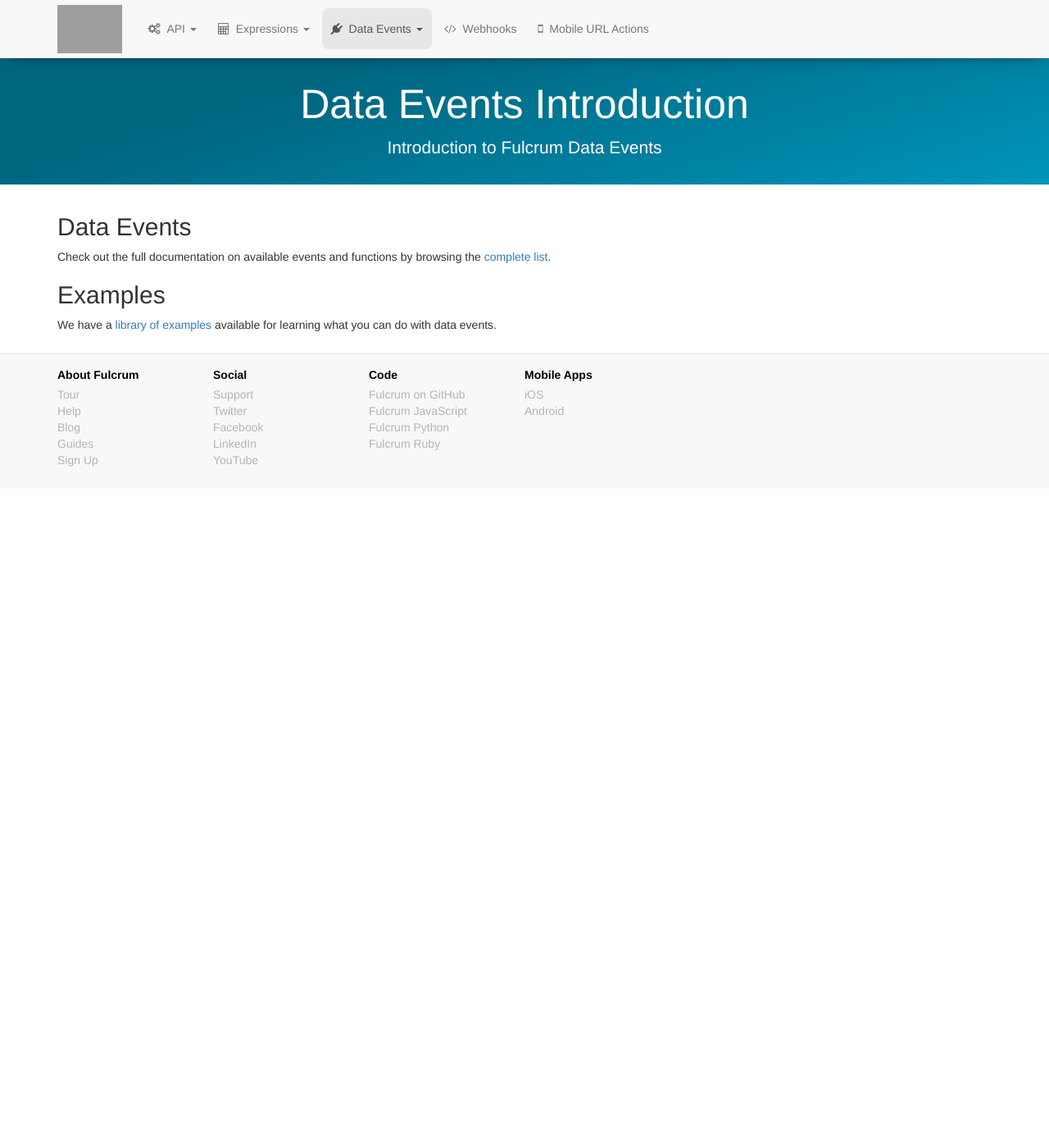
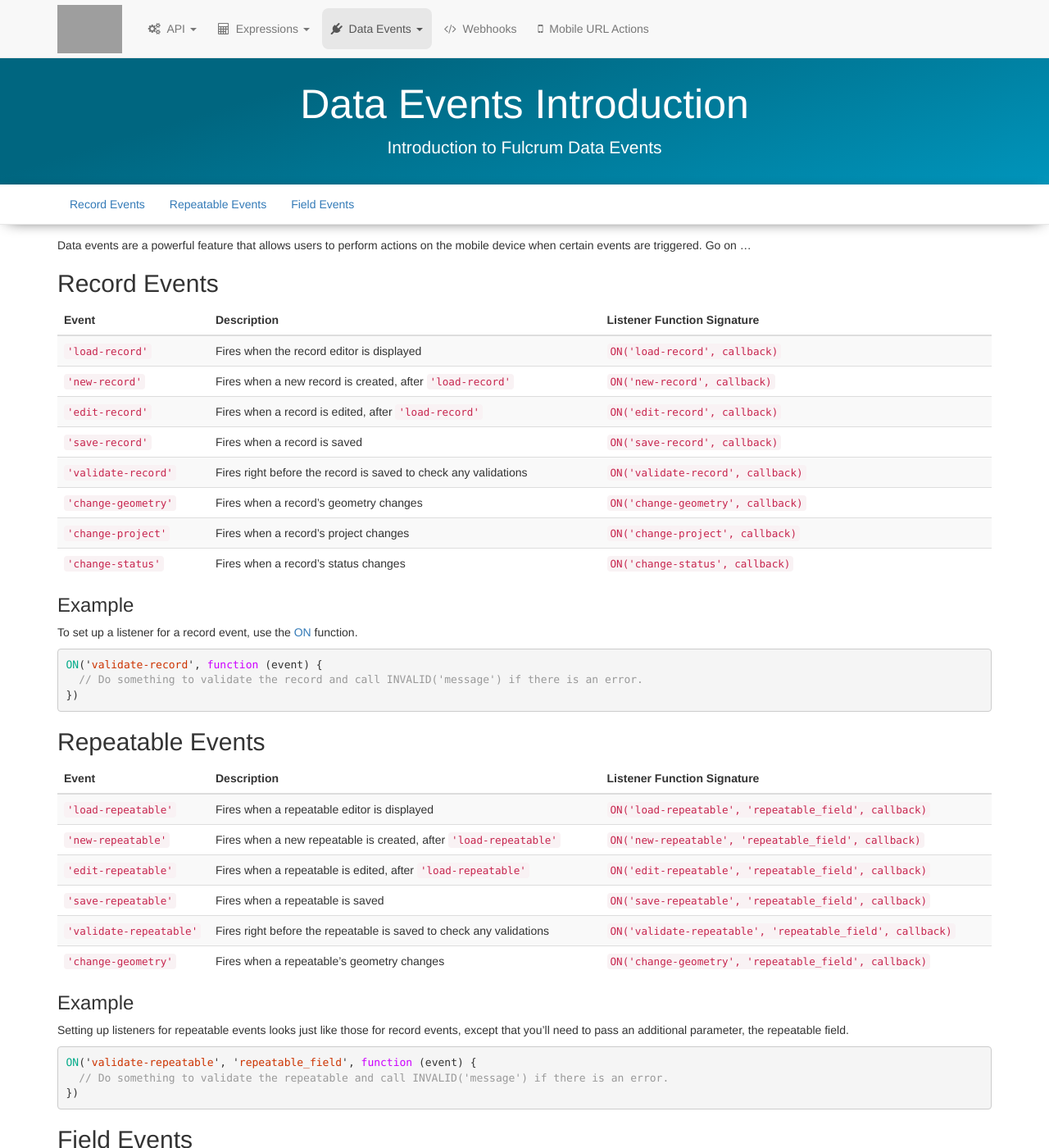
Before and after one commit to rylincoln/developer.fulcrumapp.com, a Jekyll site: the page built from _data-events/intro.md, in a window 1280 px wide and 1400 px high. Shown: the whole window at 82% size. Built offline with Jekyll 4.4.1, drawn with Linux system fonts in a browser that asks for light colours; nearby versions of some CDN libraries; some of the changed text lies outside the part shown; grey boxes are pictures that could not be loaded.

Commit message:
Add docs to intro page of data events.

```diff
--- a/_data-events/intro.md
+++ b/_data-events/intro.md
@@ -5,12 +5,82 @@ order: 1
 title: "Data Events Introduction"
 description: "Introduction to Fulcrum Data Events"
 category: section
+menu:
+  - "Record Events": record-events
+  - "Repeatable Events": repeatable-events
+  - "Field Events": field-events
 ---
 
-## Data Events
+Data events are a powerful feature that allows users to perform actions on the mobile device when certain events are triggered. Go on ...
+
+## Record Events
+
+{:.table.table-striped.event-table}
+| Event | Description | Listener Function Signature |
+|--------|----------|-------------|-------------|
+| `'load-record'` | Fires when the record editor is displayed | `ON('load-record', callback)` |
+| `'new-record'` | Fires when a new record is created, after `'load-record'` | `ON('new-record', callback)` |
+| `'edit-record'` | Fires when a record is edited, after `'load-record'` | `ON('edit-record', callback)` |
+| `'save-record'` | Fires when a record is saved | `ON('save-record', callback)` |
+| `'validate-record'` | Fires right before the record is saved to check any validations | `ON('validate-record', callback)` |
+| `'change-geometry'` | Fires when a record's geometry changes | `ON('change-geometry', callback)` |
+| `'change-project'` | Fires when a record's project changes | `ON('change-project', callback)` |
+| `'change-status'` | Fires when a record's status changes | `ON('change-status', callback)` |
+
+### Example
+
+To set up a listener for a record event, use the [ON](/data-events/reference/on) function.
+
+{% highlight  js %}
+ON('validate-record', function (event) {
+  // Do something to validate the record and call INVALID('message') if there is an error.
+})
+{% endhighlight %}
+
+## Repeatable Events
+
+{:.table.table-striped.event-table}
+| Event | Description | Listener Function Signature |
+|--------|----------|-------------|-------------|
+| `'load-repeatable'` | Fires when a repeatable editor is displayed | `ON('load-repeatable', 'repeatable_field', callback)` |
+| `'new-repeatable'` | Fires when a new repeatable is created, after `'load-repeatable'` | `ON('new-repeatable', 'repeatable_field', callback)` |
+| `'edit-repeatable'` | Fires when a repeatable is edited, after `'load-repeatable'` | `ON('edit-repeatable', 'repeatable_field', callback)` |
+| `'save-repeatable'` | Fires when a repeatable is saved | `ON('save-repeatable', 'repeatable_field', callback)` |
+| `'validate-repeatable'` | Fires right before the repeatable is saved to check any validations | `ON('validate-repeatable', 'repeatable_field', callback)` |
+| `'change-geometry'` | Fires when a repeatable's geometry changes | `ON('change-geometry', 'repeatable_field', callback)` |
+
+### Example
+
+Setting up listeners for repeatable events looks just like those for record events, except that you'll need to pass an additional parameter, the repeatable field.
+
+{% highlight  js %}
+ON('validate-repeatable', 'repeatable_field', function (event) {
+  // Do something to validate the repeatable and call INVALID('message') if there is an error.
+})
+{% endhighlight %}
+
+## Field Events
+
+{:.table.table-striped.event-table}
+| Event | Description | Listener Function Signature |
+|--------|----------|-------------|-------------|
+| `'click'` | Fires when a field is clicked (tapped) - mostly useful for hyperlink fields | `ON('click', 'field', callback)` |
+| `'change'` | Fires when a field's value changes | `ON('change', 'field', callback)` |
+
+### Example
+
+When setting up listeners for field events, be sure to add the field as the second parameter.
+
+{% highlight  js %}
+ON('change', 'cover_type', function (event) {
+  // Do something interesting when the cover_type field changes.
+})
+{% endhighlight %}
+
+## Reference
 
 Check out the full documentation on available events and functions by browsing the [complete list](/data-events/reference/).
 
-## Examples
+## Functional Examples
 
 We have a [library of examples](/data-events/examples/) available for learning what you can do with data events.
--- a/public/css/app.css
+++ b/public/css/app.css
@@ -157,3 +157,7 @@ body {
 .expression-examples .panel .panel-body {
   min-height: 100px;
 }
+
+.event-table tbody tr td:first-child, .event-table thead tr th:first-child {
+  width: 185px;
+}
```
